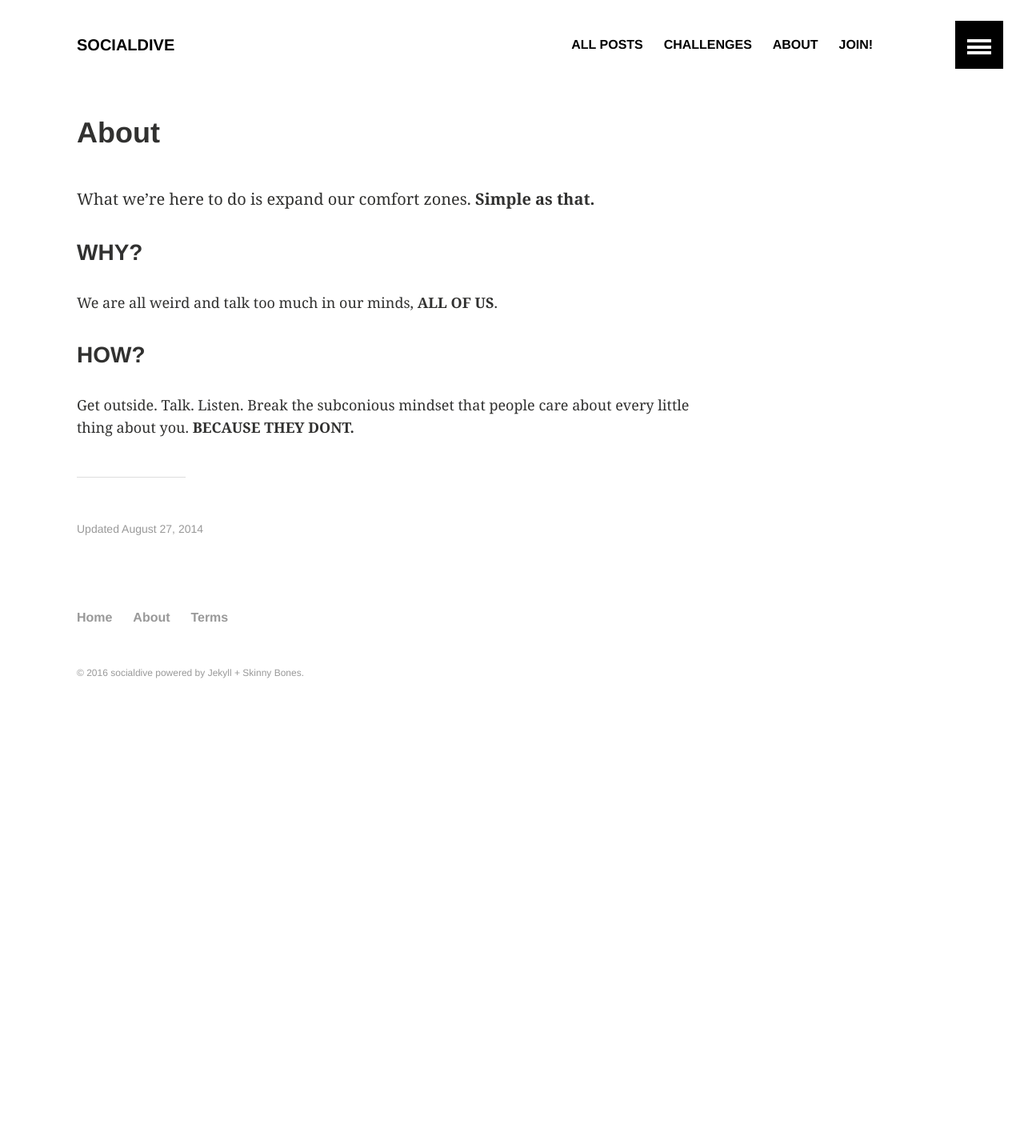
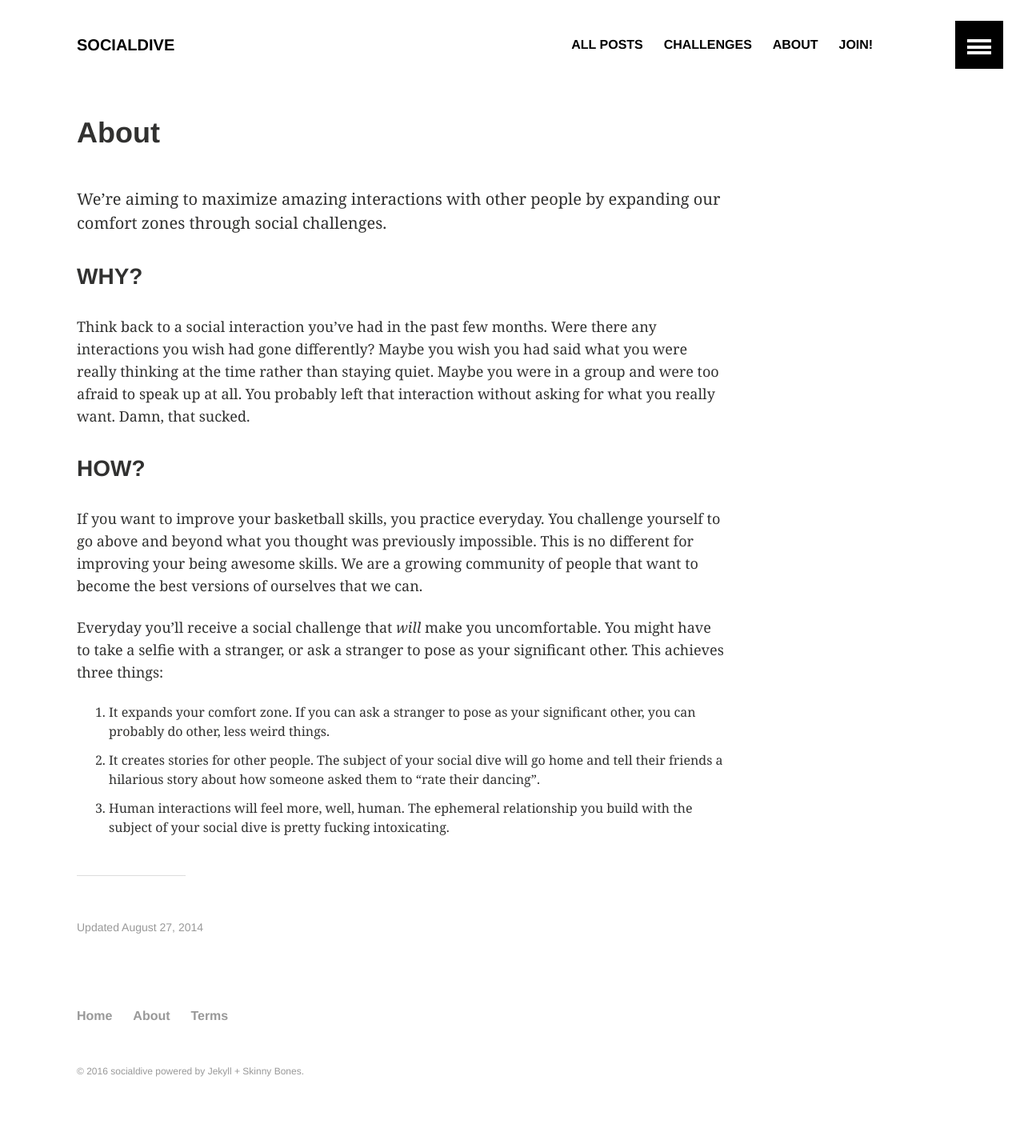
Before and after one commit to socialdive/socialdive.github.io, a Jekyll site: the page built from about/index.md, in a window 1280 px wide. Shown: the whole page at 80% size. Built offline with Jekyll 4.4.1, drawn with Linux system fonts in a browser that asks for light colours; before the commit the page ends 927 px from its top, so only the background shows below that.

Commit message:
added about

```diff
--- a/about/index.md
+++ b/about/index.md
@@ -12,12 +12,20 @@ share: false
 ads: false
 ---
 
-What we're here to do is expand our comfort zones. **Simple as that.**
+
+We're aiming to maximize amazing interactions with other people by expanding our comfort zones through social challenges.
 
 ###WHY?
 
-We are all weird and talk too much in our minds, **ALL OF US**.
+Think back to a social interaction you’ve had in the past few months.  Were there any interactions you wish had gone differently? Maybe you wish you had said what you were really thinking at the time rather than staying quiet. Maybe you were in a group and were too afraid to speak up at all.  You probably left that interaction without asking for what you really want.  Damn, that sucked.
 
 ###HOW?
 
-Get outside. Talk. Listen. Break the subconious mindset that people care about every little thing about you. **BECAUSE THEY DONT.**
+
+If you want to improve your basketball skills, you practice everyday.  You challenge yourself to go above and beyond what you thought was previously impossible.  This is no different for improving your being awesome skills.  We are a growing community of people that want to become the best versions of ourselves that we can.
+
+Everyday you'll receive a social challenge that *will* make you uncomfortable. You might have to take a selfie with a stranger, or ask a stranger to pose as your significant other.  This achieves three things:
+
+1. It expands your comfort zone.  If you can ask a stranger to pose as your significant other, you can probably do other, less weird things.
+2. It creates stories for other people.  The subject of your social dive will go home and tell their friends a hilarious story about how someone asked them to "rate their dancing".
+3. Human interactions will feel more, well, human.  The ephemeral relationship you build with the subject of your social dive is pretty fucking intoxicating.
```
